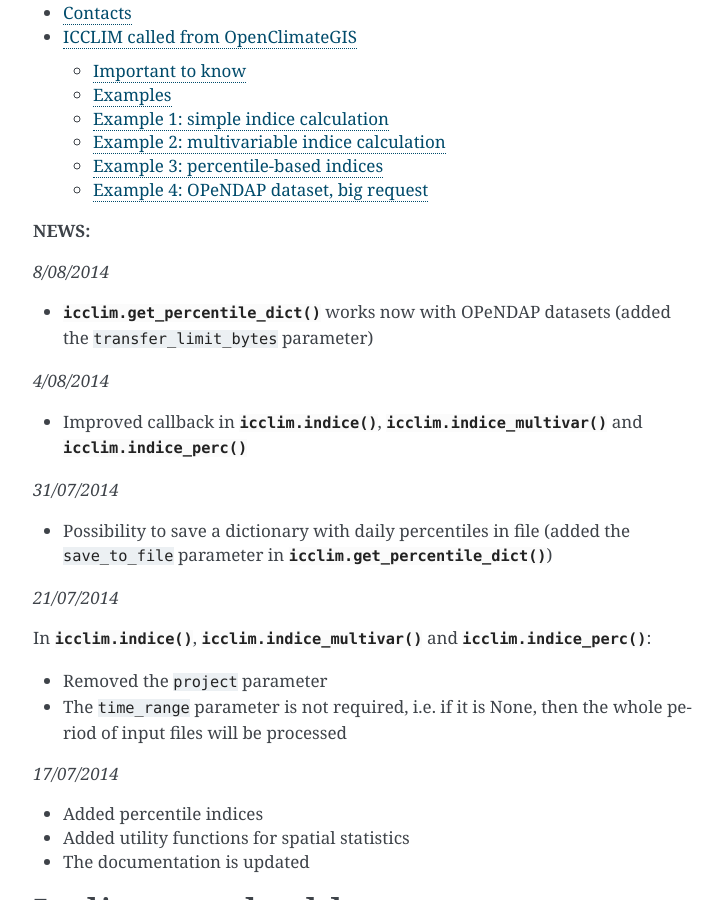
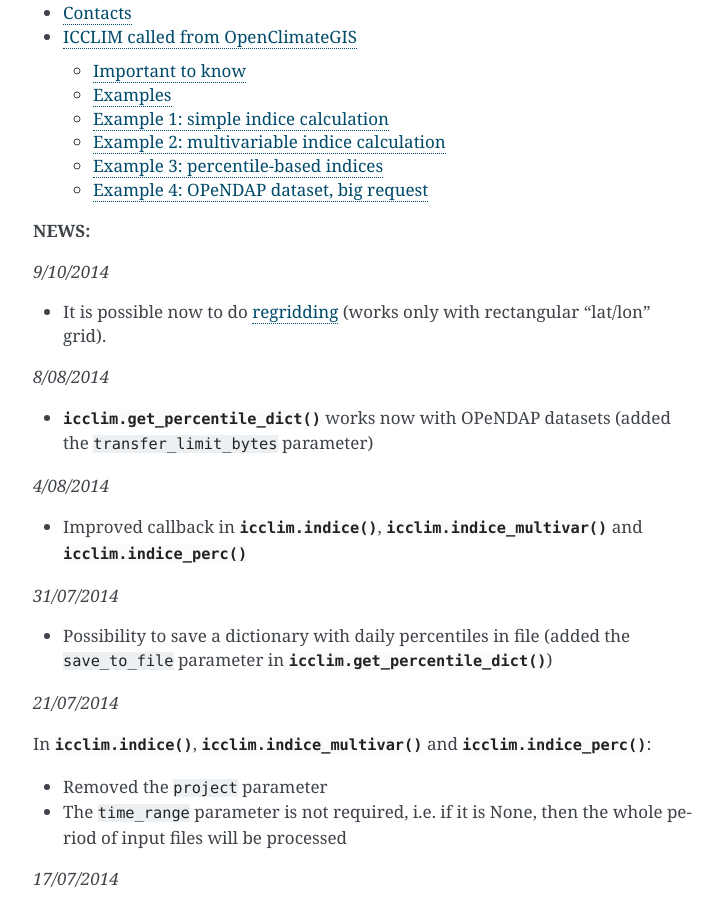
Before and after one commit to cerfacs-globc/icclim, a Sphinx documentation site: the page built from icclim/icclim_doc/source/index.rst, in a window 1280 px wide and 900 px high, scrolled down 819 px. Shown: the whole window, without its empty margins (387-1110 px from the left). Built offline with Sphinx 7.4.7, drawn with Linux system fonts in a browser that asks for light colours.

Commit message:
doc changed

```diff
--- a/icclim/icclim_doc/source/index.rst
+++ b/icclim/icclim_doc/source/index.rst
@@ -25,6 +25,10 @@
 
 
 **NEWS:**
+
+*9/10/2014*
+
+- It is possible now to do :ref:`regridding <icclim_regrid>` (works only with rectangular "lat/lon" grid).
 
 *8/08/2014*
 
```
Also changed, not shown: 6 other files.
